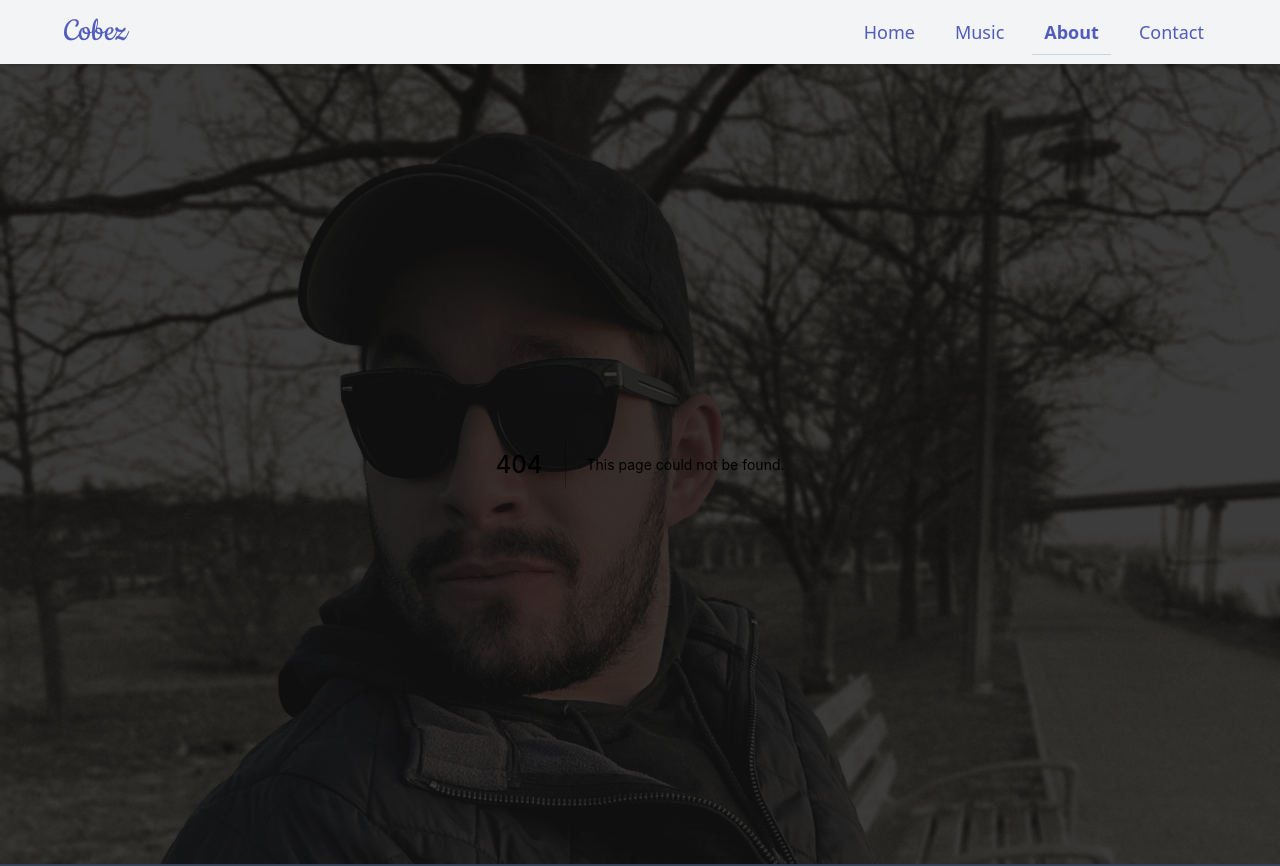
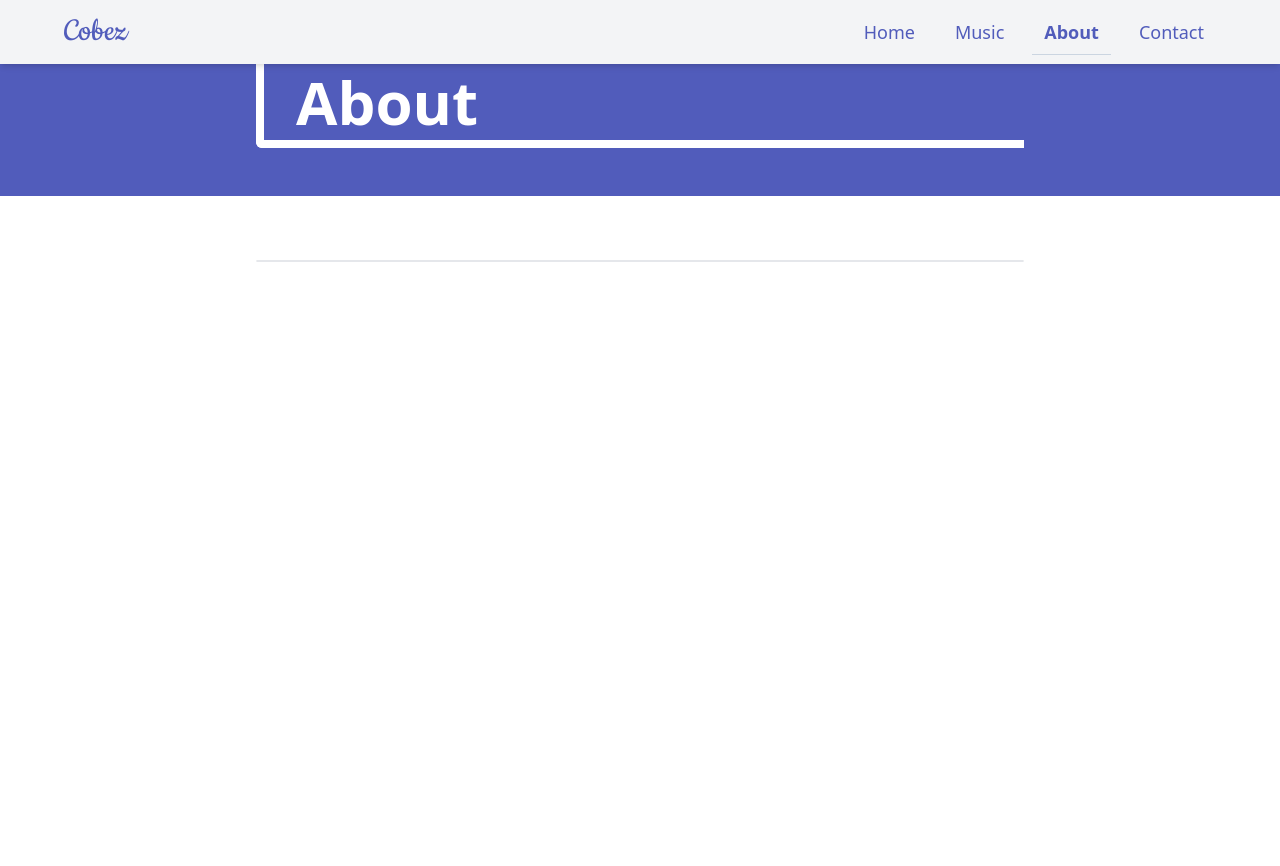
Before and after one commit to jcobert/cobez-music, a Next.js app: page /about in a window 1280 px wide. Before the commit this address had no page. Shown: the top 866 px of the page. Built offline with nearby package versions, Linux system fonts and the light colour scheme; a web font is replaced by a local one.

Commit message:
create base about and contact pages

```diff
--- /dev/null
+++ b/pages/about.jsx
@@ -0,0 +1,22 @@
+import Head from "next/head";
+import Heading from "../components/Heading";
+
+export default function About() {
+  return (
+    <div className="bg-theme-primary">
+      <Head>
+        <title>About | Cobez Music</title>
+        <meta name="description" content="Official website of Cobez" />
+        <link rel="icon" href="/favicon.ico" />
+      </Head>
+      {/* Heading */}
+      <section>
+        <Heading className="w-11/12 max-w-3xl mx-auto" text="About" />
+      </section>
+      {/* Body */}
+      <section className="mt-8 md:mt-12 lg:mt-12 mx-auto bg-white py-4 pb-12 md:py-16 h-screen">
+        <div className="mx-auto max-w-3xl border rounded-md px-4 md:p-0"></div>
+      </section>
+    </div>
+  );
+}
--- /dev/null
+++ b/pages/contact.jsx
@@ -0,0 +1,22 @@
+import Head from "next/head";
+import Heading from "../components/Heading";
+
+export default function Contact() {
+  return (
+    <div className="bg-theme-primary">
+      <Head>
+        <title>Contact | Cobez Music</title>
+        <meta name="description" content="Official website of Cobez" />
+        <link rel="icon" href="/favicon.ico" />
+      </Head>
+      {/* Heading */}
+      <section>
+        <Heading className="w-11/12 max-w-3xl mx-auto" text="Contact" />
+      </section>
+      {/* Body */}
+      <section className="mt-8 md:mt-12 lg:mt-12 mx-auto bg-white py-4 pb-12 md:py-16 h-screen">
+        <div className="mx-auto max-w-3xl border rounded-md px-4 md:p-0"></div>
+      </section>
+    </div>
+  );
+}
```
